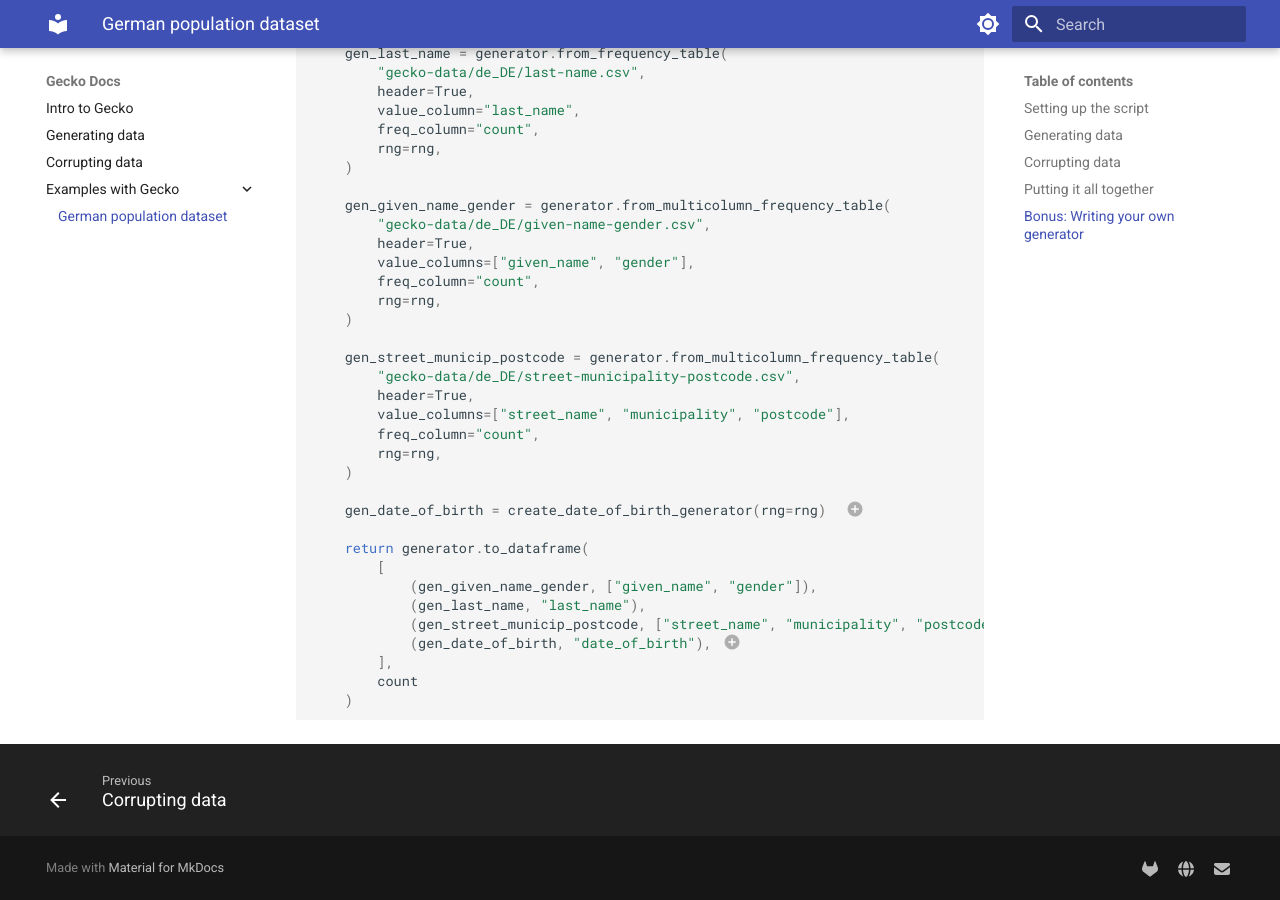
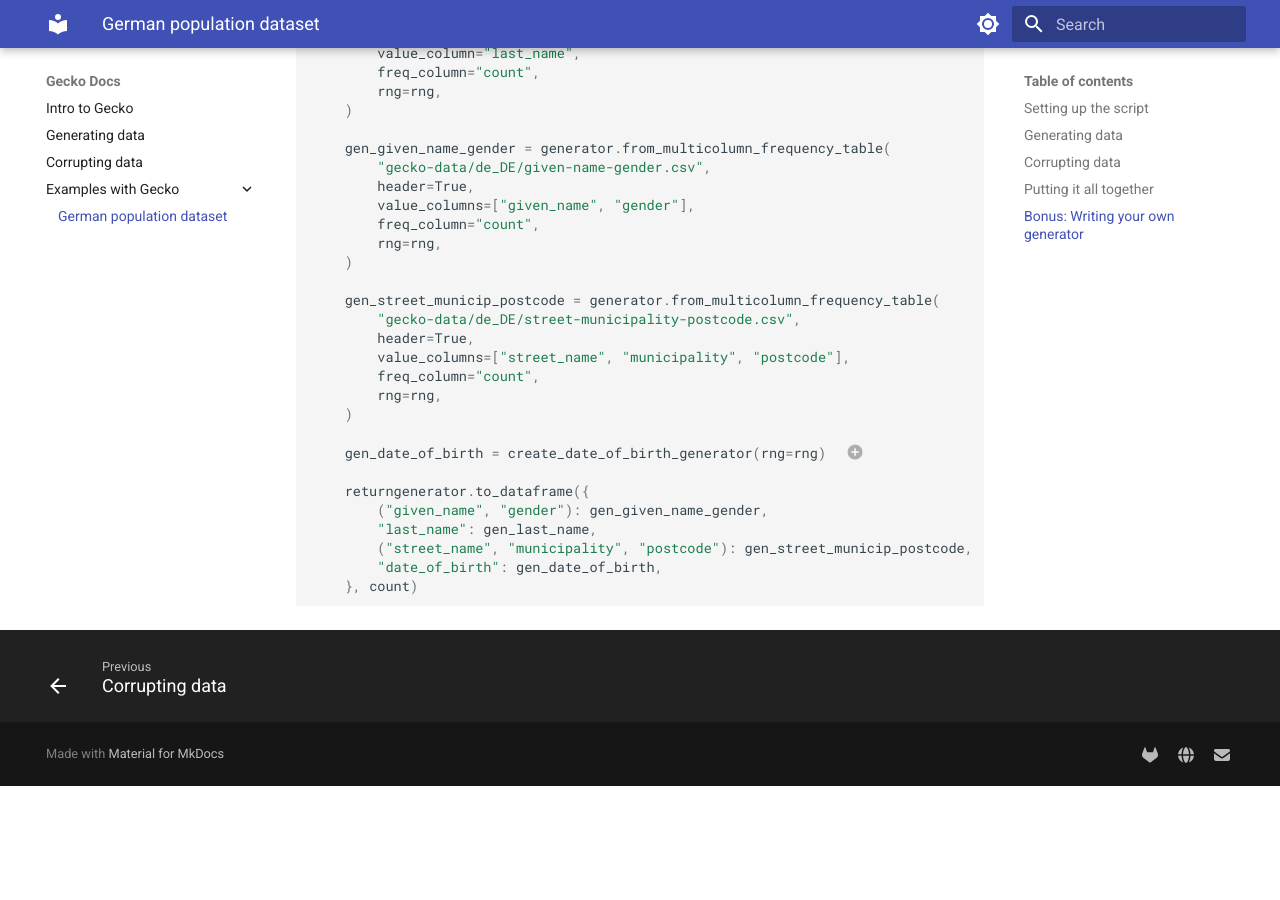
Before and after one commit to mjugl/gecko-docs-test, an MkDocs documentation site: the page built from docs/examples/german.md, in a window 1280 px wide and 900 px high, scrolled down 11064 px. Built offline with MkDocs 1.6.1 and Material for MkDocs 9.7.7, drawn with Linux system fonts in a browser that asks for light colours; after the commit the page ends 11850 px from its top, so only the background shows below that; some of the changed text lies outside the part shown.

Commit message:
Update German population example to new `to_dataframe` syntax

````diff
--- a/docs/examples/german.md
+++ b/docs/examples/german.md
@@ -397,14 +397,11 @@ def generate_data_frame(count, rng):
         rng=rng,
     )
 
-    return generator.to_dataframe(
-        [
-            (gen_given_name_gender, ["given_name", "gender"]),
-            (gen_last_name, "last_name"),
-            (gen_street_municip_postcode, ["street_name", "municipality", "postcode"]),
-        ],
-        count
-    )
+    return generator.to_dataframe({
+        ("given_name", "gender"): gen_given_name_gender,
+        "last_name": gen_last_name,
+        ("street_name", "municipality", "postcode"): gen_street_municip_postcode,
+    }, count)
 
 
 def corrupt_data_frame(df, rng):
@@ -617,15 +614,12 @@ def generate_data_frame(count, rng):
 
     gen_date_of_birth = create_date_of_birth_generator(rng=rng)  # (1)!
 
-    return generator.to_dataframe(
-        [
-            (gen_given_name_gender, ["given_name", "gender"]),
-            (gen_last_name, "last_name"),
-            (gen_street_municip_postcode, ["street_name", "municipality", "postcode"]),
-            (gen_date_of_birth, "date_of_birth"), # (2)!
-        ],
-        count
-    )
+    returngenerator.to_dataframe({
+        ("given_name", "gender"): gen_given_name_gender,
+        "last_name": gen_last_name,
+        ("street_name", "municipality", "postcode"): gen_street_municip_postcode,
+        "date_of_birth": gen_date_of_birth,
+    }, count)
 ```
 
 1. Now you have a reusable generator with a configurable start and end date. As long as a function returns a generator, it can be seamlessly used with Gecko.
````
